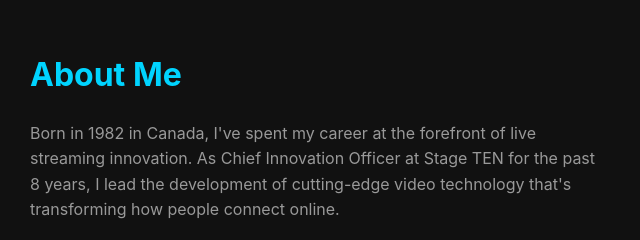
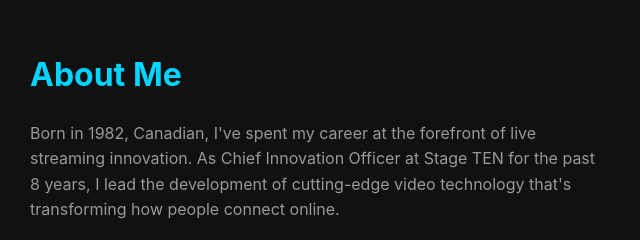
Before and after one commit to steveseguin/me, a plain HTML site: page index.html in a window 1280 px wide. Shown: the part 2060-2300 px from the top of the page, 10-650 px from the left. Drawn offline with Linux system fonts and the light colour scheme.

Commit message:
Update index.html

```diff
--- a/index.html
+++ b/index.html
@@ -574,7 +574,7 @@
             <div class="about-text fade-in">
                 <h2>About Me</h2>
                 <p>
-                    Born in 1982 in Canada, I've spent my career at the forefront of live streaming innovation. As Chief Innovation Officer at Stage TEN for the past 8 years, I lead the development of cutting-edge video technology that's transforming how people connect online.
+                    Born in 1982, Canadian, I've spent my career at the forefront of live streaming innovation. As Chief Innovation Officer at Stage TEN for the past 8 years, I lead the development of cutting-edge video technology that's transforming how people connect online.
                 </p>
                 <p>
                     My journey includes roles as CTO at Slyce (TSX-V), OcularAI, and HOVR.IT (which I co-founded in 2012). I'm passionate about democratizing video production and making professional-quality streaming accessible to everyone.
```
